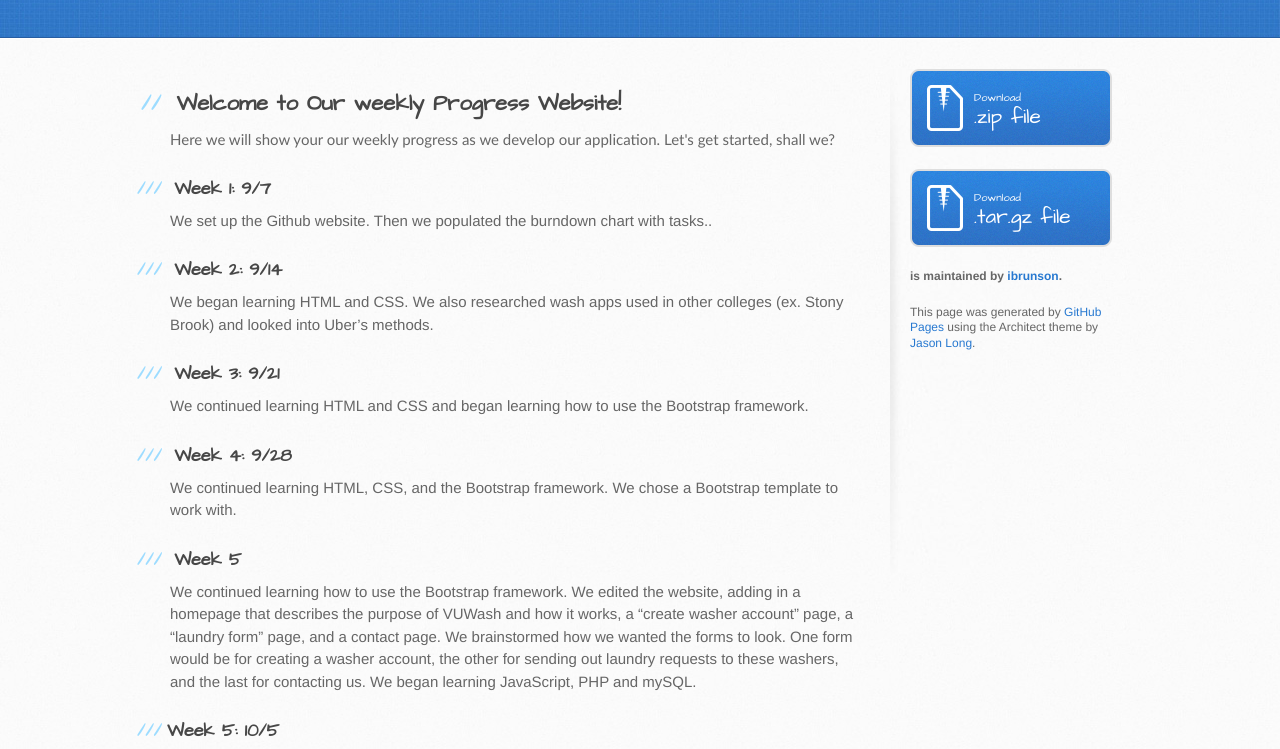
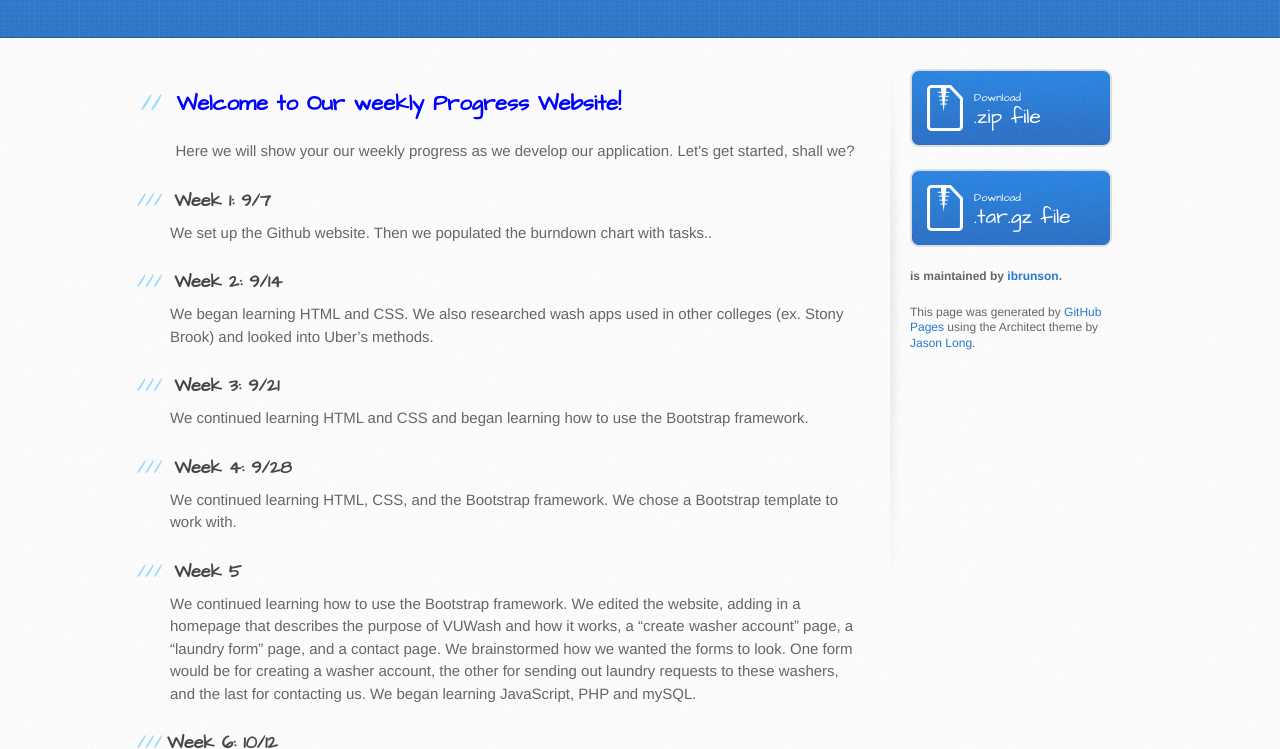
Before and after one commit to ibrunson/VUWash, a plain HTML site: page index.html in a window 1280 px wide. Shown: the part 197-946 px from the top of the page. Drawn offline with Linux system fonts and the light colour scheme.

Commit message:
Update index.html

```diff
--- a/index.html
+++ b/index.html
@@ -28,11 +28,11 @@
     <div id="content-wrapper">
       <div class="inner clearfix">
         <section id="main-content">
-          <h2>
+          <h2 style="color:blue">
 <a id="welcome-to-our-weekly-progress-website" class="anchor" href="#welcome-to-our-weekly-progress-website" aria-hidden="true"><span class="octicon octicon-link"></span></a>
 Welcome to Our weekly Progress Website!</h2>
 
-<p style="font-family: calibri">Here we will show your our weekly progress as we develop our application. Let's get started, shall we?</p>
+<p style="font-family: calibri" color = "blue"><center>Here we will show your our weekly progress as we develop our application. Let's get started, shall we?</center></p>
 
 <h3>
 <a id="designer-templates" class="anchor" href="#designer-templates" aria-hidden="true"><span class="octicon octicon-link"></span></a>
@@ -63,11 +63,6 @@ Week 4: 9/28</h3>
 </p>
 <h3>
 Week 5</h3>
-
-<p>We continued learning how to use the Bootstrap framework. We edited the website, adding in a homepage that describes the purpose of VUWash and how it works, a “create washer account” page, a “laundry form” page, and a contact page. We brainstormed how we wanted the forms to look. One form would be for creating a washer account, the other for sending out laundry requests to these washers, and the last for contacting us. We began learning JavaScript, PHP and mySQL.
-</p>
-
-<h3>Week 5: 10/5</h3>
 
 <p>We continued learning how to use the Bootstrap framework. We edited the website, adding in a homepage that describes the purpose of VUWash and how it works, a “create washer account” page, a “laundry form” page, and a contact page. We brainstormed how we wanted the forms to look. One form would be for creating a washer account, the other for sending out laundry requests to these washers, and the last for contacting us. We began learning JavaScript, PHP and mySQL.
 </p>
@@ -119,7 +114,7 @@ same building indicated on the laundry request form.
   washers set to the same building indicated on the form.
 </p>
 
-<h3>Week 13: 11:30</h3>
+<h3>Week 13: 11/30</h3>
 
 <p>This Week: Quality Assurance! We re-tested all the payment and application features and did a final
 review of the sign up.
```
